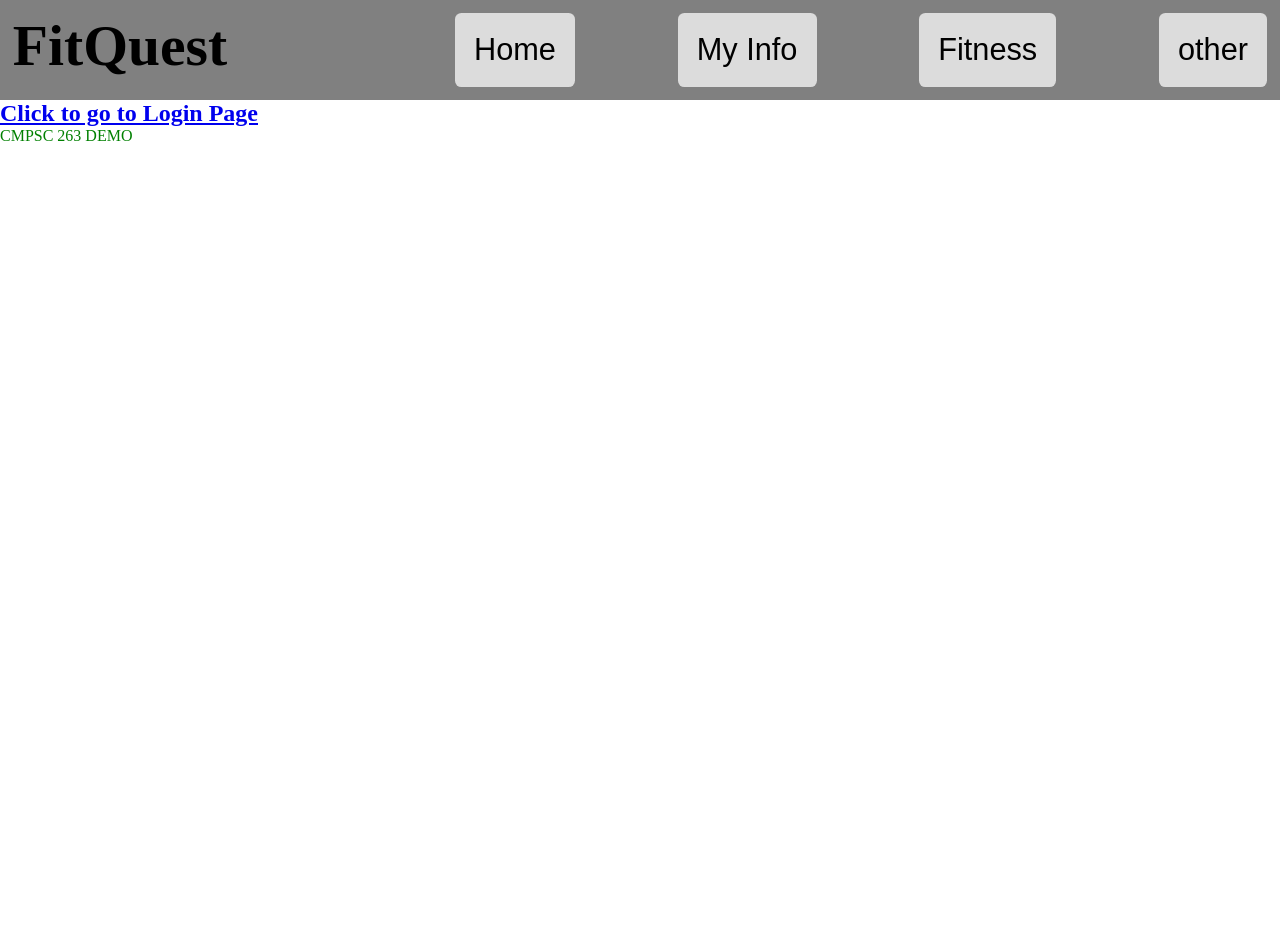
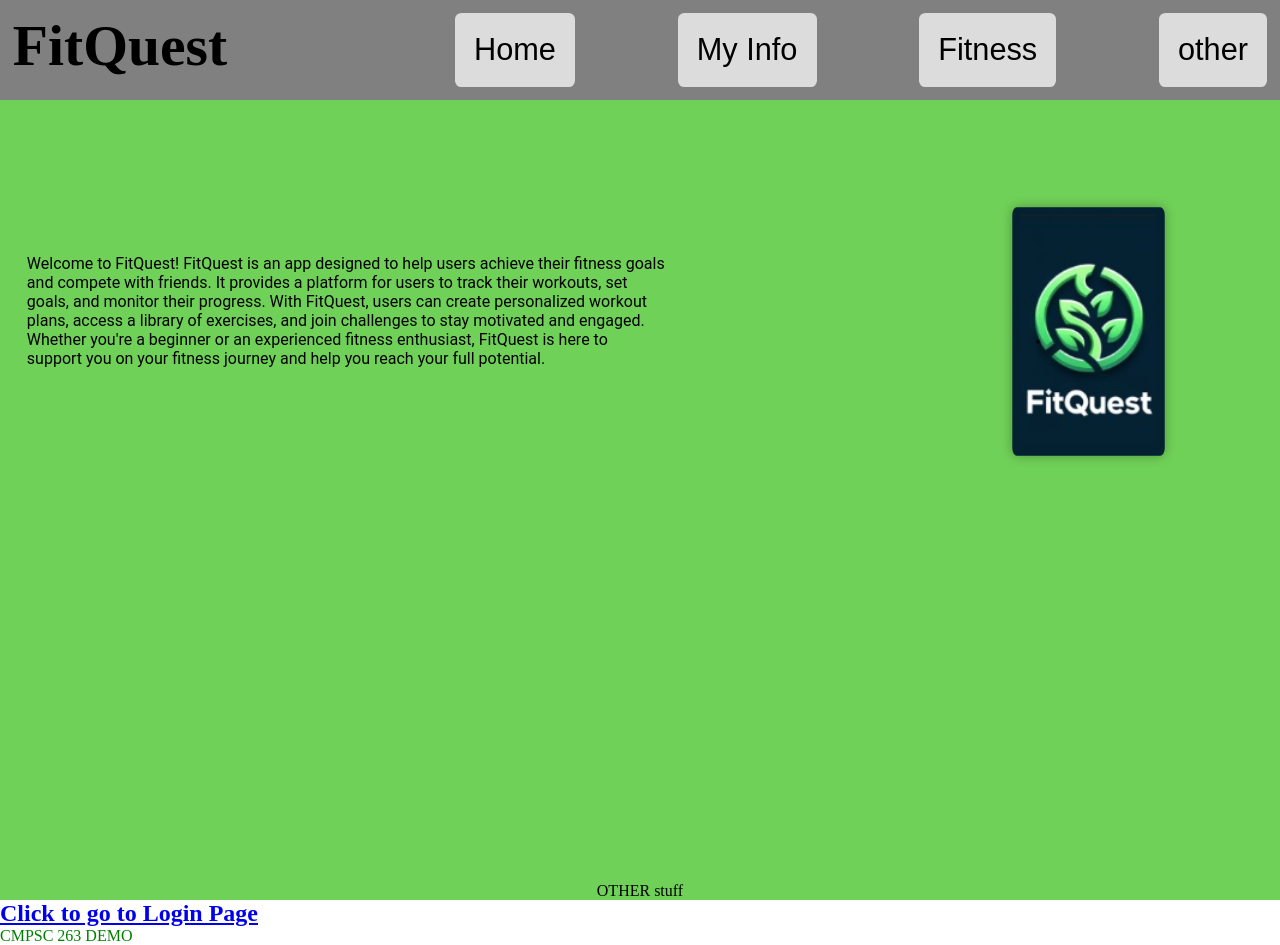
Before and after one commit to Skyler-Hawkins/FitQuest, a Next.js app in the folder fitquest/: page / in a window 1280 px wide. Before the commit the page ends 800 px from the top, so only its background shows below. Built offline with nearby package versions, Linux system fonts and the light colour scheme.

Commit message:
Working on home page, got containers set up

```diff
--- a/fitquest/components/NavBar.js
+++ b/fitquest/components/NavBar.js
@@ -10,6 +10,7 @@ const NavBar = () => {
     <Holder>
     <LogoBox>
         FitQuest
+        {/* <img src = "FitQuestLogo.jpg"/> */}
     </LogoBox>
     <NavButtonHolder>
         <NavElement>
--- a/fitquest/pages/index.js
+++ b/fitquest/pages/index.js
@@ -27,6 +27,7 @@ const ParentContainer = styled.div`
 *{
   // padding: 0;
   flex-direction: row;
+  font: Roboto;
 }
 `
 
@@ -45,6 +46,26 @@ export default function Home() {
 
       <ParentContainer>
         <NavBar/>
+
+
+      <BodyContainer>
+        <DescriptionAndImageContainer>
+        <Description>
+        Welcome to FitQuest! FitQuest is an app designed to help users achieve their fitness goals and compete with friends.
+        It provides a platform for users to track their workouts, set goals, and monitor their progress.
+        With FitQuest, users can create personalized workout plans, access a library of exercises,
+        and join challenges to stay motivated and engaged. Whether you're a beginner or an experienced fitness enthusiast, FitQuest is here to support you
+        on your fitness journey and help you reach your full potential.
+        </Description>
+        <ImgContainer>
+        <img src = "FitQuestLogo.jpg"/>
+        </ImgContainer>
+        </DescriptionAndImageContainer>
+          OTHER stuff
+      </BodyContainer>
+
+
+
         <h2><Link href="/login">Click to go to Login Page</Link> </h2>
       <Container>CMPSC 263 DEMO</Container>
       </ParentContainer>
@@ -54,3 +75,52 @@ export default function Home() {
     </>
   );
 }
+
+// Organizing into various containers, somewhat messy as of 2/13
+
+const BodyContainer = styled.div`
+  display: flex;
+  justify-content: space-between;
+  flex-direction: column;
+  align-items: center;
+  height: 100vh;
+  background-color: #70d158;
+`;
+
+const DescriptionAndImageContainer = styled.div`
+  margin-top: 10vw;
+  display: flex;
+  justify-content: space-between;
+`;
+
+
+const ImgContainer = styled.div`
+  display: inline-block;
+  border-radius: 3%;
+  transform: scale(1.2);
+  box-shadow: 0 0 10px rgba(0, 0, 0, .3);
+  margin-bottom: 0vw;
+  margin-top: 0vw;
+  margin-right: 10vw;
+  background-color: #042131;
+  padding: .5vw;
+`;
+
+
+const Description = styled.div`
+  height: 20w;
+  width: 50%;
+  // background-color: #2aad09;
+  border-radius: 3%;
+  margin-right: 2vw;
+  margin-left: .1vw;
+  padding: 2vw;
+  font-family: 'Roboto', sans-serif;
+`;
+
+
+
+
+// Need to make good functional homepage
+
+// start with a textbox description of the app, need some nice styling
```
Also changed, not shown: fitquest/pages/login.js (+28 -12 lines), fitquest/public/FitQuestLogo.jpg (added).
